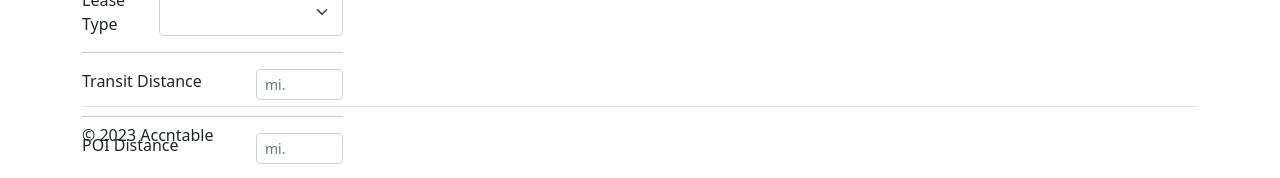
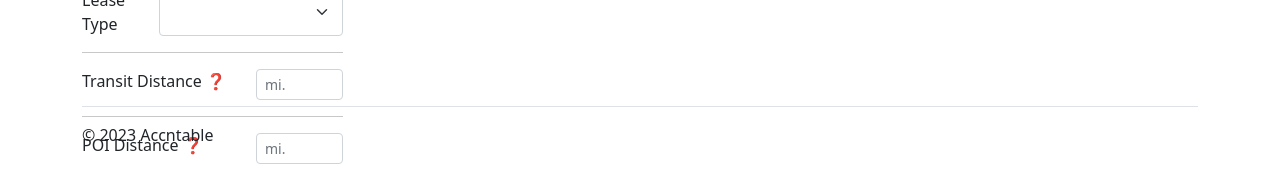
Before and after one commit to mattryczek/accntable, a Vue app: page /properties in a window 1280 px wide. Shown: the part 621-799 px from the top of the page. Built offline with nearby package versions, Linux system fonts and the light colour scheme.

Commit message:
Add all filter categories

```diff
--- a/src/components/PropertyFilterCard.vue
+++ b/src/components/PropertyFilterCard.vue
@@ -138,6 +138,7 @@
         <div class="d-flex">
             <div class="col-8">
                 Transit Distance
+                <span title="Distance to train or public transportation in miles">❓</span>
             </div>
             <input class="form-control form-control-sm" type="text" placeholder="mi.">
         </div>
@@ -148,6 +149,7 @@
         <div class="d-flex">
             <div class="col-8">
                 POI Distance
+                <span title="Distance to points of interest such as grocers and malls.">❓</span>
             </div>
             <input class="form-control form-control-sm" type="text" placeholder="mi.">
         </div>
```
